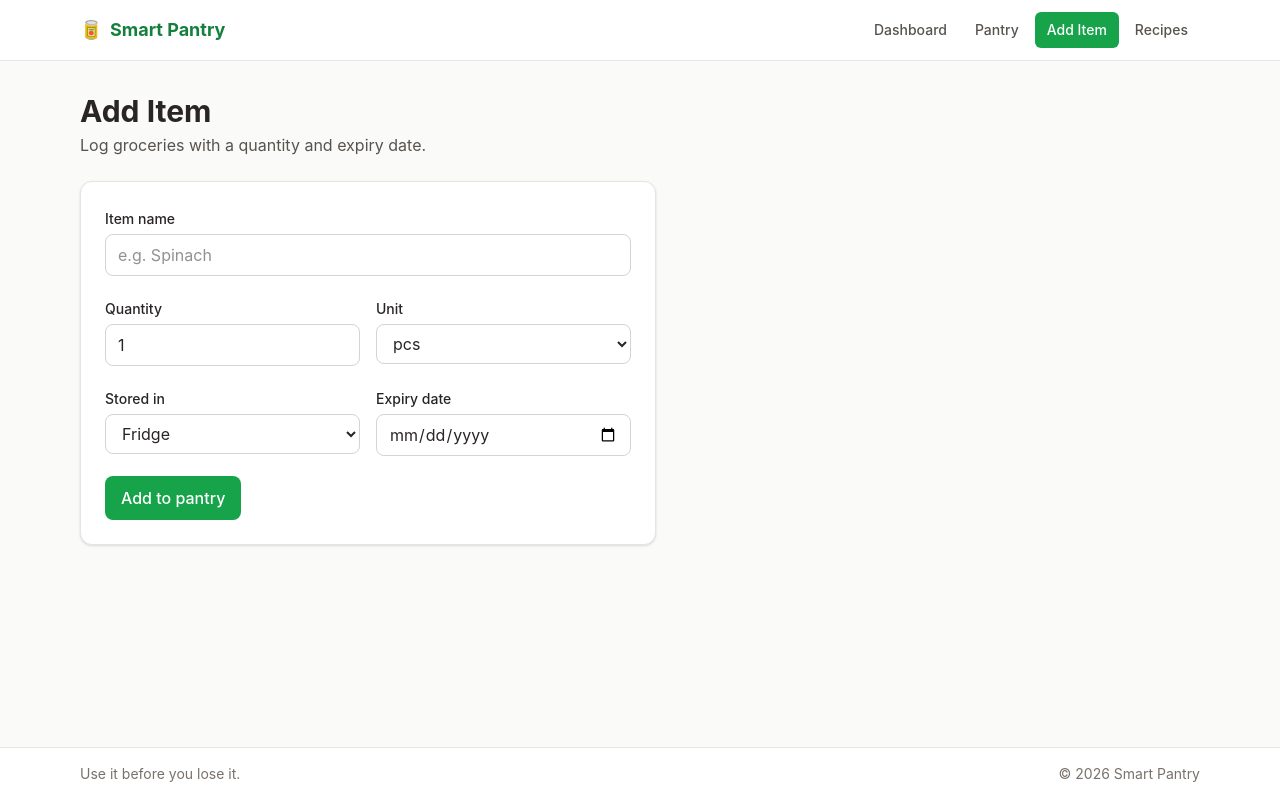
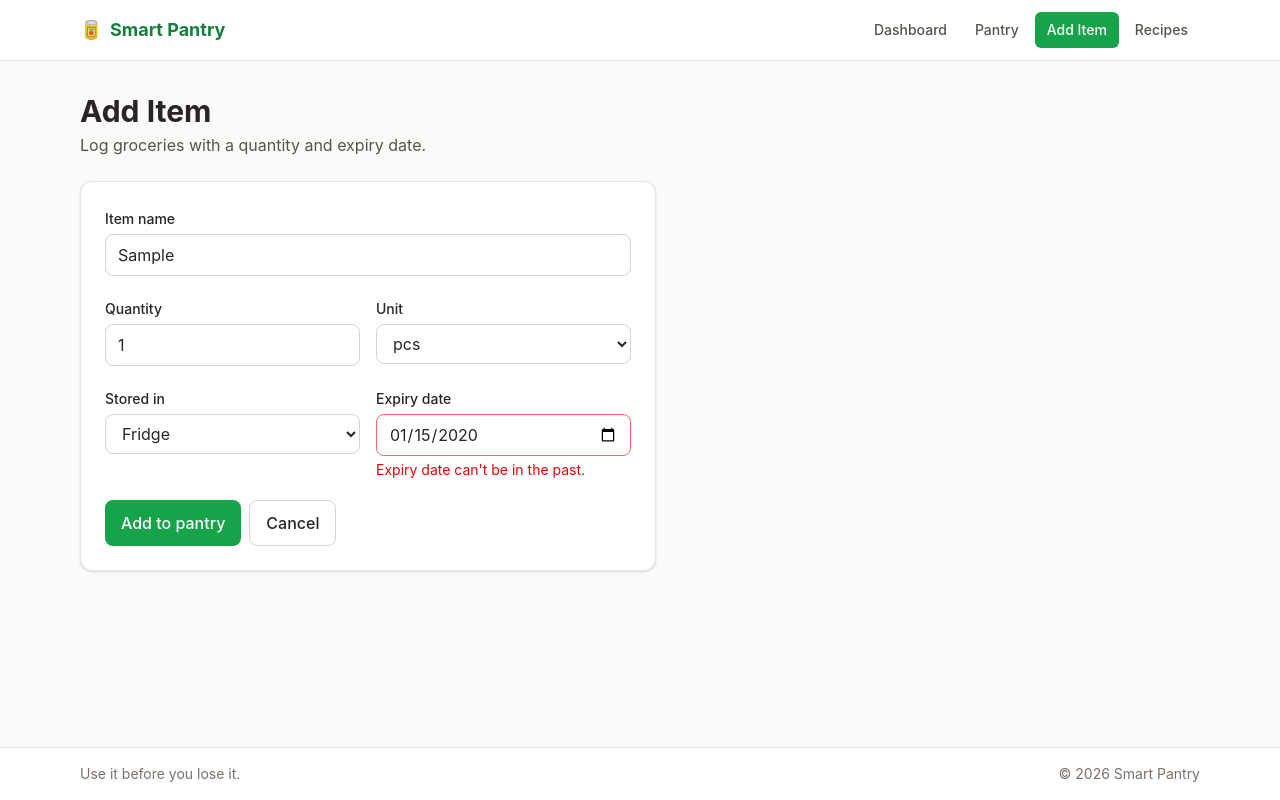
Before and after one commit to rahulrvu-24/Smart-pantry, a React (Vite) app: page /add in a window 1280 px wide. Both pictures are taken after typing "Sample", "2020-01-15" into the empty fields and a click on the button "Add to pantry". Built offline with nearby package versions, Linux system fonts and the light colour scheme.

Commit message:
feat: validate form and redirect to pantry with useNavigate

```diff
--- a/src/components/additemform.jsx
+++ b/src/components/additemform.jsx
@@ -1,5 +1,6 @@
 import { useState } from 'react'
 import { CATEGORIES, UNITS } from '../data/pantry'
+import { toDateString } from '../utils/date'
 
 const EMPTY_FORM = {
   name: '',
@@ -9,22 +10,73 @@ const EMPTY_FORM = {
   expiryDate: '',
 }
 
-const inputClass =
-  'mt-1 w-full rounded-lg border border-stone-300 bg-white px-3 py-2 focus:border-brand-600 focus:outline-none focus:ring-2 focus:ring-brand-100'
+// Returns an object of error messages, e.g. { name: 'Please enter a name.' }. Empty object = valid.
+function validate(form) {
+  const errors = {}
+  const today = toDateString(new Date())
+  const quantity = Number(form.quantity)
+
+  if (!form.name.trim()) {
+    errors.name = 'Please enter an item name.'
+  } else if (form.name.trim().length > 40) {
+    errors.name = 'Keep the name under 40 characters.'
+  }
+
+  if (!Number.isInteger(quantity) || quantity < 1 || quantity > 999) {
+    errors.quantity = 'Quantity must be a whole number from 1 to 999.'
+  }
+
+  if (!form.expiryDate) {
+    errors.expiryDate = 'Please pick an expiry date.'
+  } else if (form.expiryDate < today) {
+    // 'YYYY-MM-DD' strings compare correctly as text
+    errors.expiryDate = "Expiry date can't be in the past."
+  }
+
+  return errors
+}
+
+const inputBase =
+  'mt-1 w-full rounded-lg border bg-white px-3 py-2 focus:outline-none focus:ring-2'
+
+// Red border when the field has an error, green focus ring otherwise
+const inputClass = (hasError) =>
+  `${inputBase} ${
+    hasError
+      ? 'border-red-400 focus:border-red-500 focus:ring-red-100'
+      : 'border-stone-300 focus:border-brand-600 focus:ring-brand-100'
+  }`
+
+function FieldError({ message }) {
+  if (!message) return null
+  return <p className="mt-1 text-sm text-red-600">{message}</p>
+}
 
 // Controlled form: every input's value comes from state, and every keystroke updates state.
-function AddItemForm({ onAdd }) {
-  // One state object for all fields
+function AddItemForm({ onAdd, onCancel }) {
+  // One state object for all fields, plus one for validation errors
   const [form, setForm] = useState(EMPTY_FORM)
+  const [errors, setErrors] = useState({})
+  // Today's date, worked out once when the form first appears (used as the date picker's minimum)
+  const [today] = useState(() => toDateString(new Date()))
 
   // One change handler for every input: uses the input's `name` attribute to know which field to update
   const handleChange = (e) => {
     const { name, value } = e.target
     setForm((prev) => ({ ...prev, [name]: value }))
+    // Clear that field's error as soon as the user edits it
+    setErrors((prev) => ({ ...prev, [name]: undefined }))
   }
 
   const handleSubmit = (e) => {
     e.preventDefault() // stop the browser from reloading the page
+
+    const newErrors = validate(form)
+    if (Object.keys(newErrors).length > 0) {
+      setErrors(newErrors)
+      return // don't submit invalid data
+    }
+
     onAdd({
       name: form.name.trim(),
       quantity: Number(form.quantity),
@@ -36,7 +88,12 @@ function AddItemForm({ onAdd }) {
   }
 
   return (
-    <form onSubmit={handleSubmit} className="max-w-xl space-y-5 rounded-xl border border-stone-200 bg-white p-5 shadow-sm sm:p-6">
+    // noValidate turns off the browser's built-in popups so our own messages are shown instead
+    <form
+      onSubmit={handleSubmit}
+      noValidate
+      className="max-w-xl space-y-5 rounded-xl border border-stone-200 bg-white p-5 shadow-sm sm:p-6"
+    >
       <div>
         <label htmlFor="name" className="text-sm font-medium">Item name</label>
         <input
@@ -46,9 +103,10 @@ function AddItemForm({ onAdd }) {
           value={form.name}
           onChange={handleChange}
           placeholder="e.g. Spinach"
-          required
-          className={inputClass}
+          aria-invalid={Boolean(errors.name)}
+          className={inputClass(errors.name)}
         />
+        <FieldError message={errors.name} />
       </div>
 
       <div className="grid grid-cols-2 gap-4">
@@ -59,15 +117,17 @@ function AddItemForm({ onAdd }) {
             name="quantity"
             type="number"
             min="1"
+            max="999"
             value={form.quantity}
             onChange={handleChange}
-            required
-            className={inputClass}
+            aria-invalid={Boolean(errors.quantity)}
+            className={inputClass(errors.quantity)}
           />
+          <FieldError message={errors.quantity} />
         </div>
         <div>
           <label htmlFor="unit" className="text-sm font-medium">Unit</label>
-          <select id="unit" name="unit" value={form.unit} onChange={handleChange} className={inputClass}>
+          <select id="unit" name="unit" value={form.unit} onChange={handleChange} className={inputClass(false)}>
             {UNITS.map((unit) => (
               <option key={unit} value={unit}>{unit}</option>
             ))}
@@ -78,7 +138,13 @@ function AddItemForm({ onAdd }) {
       <div className="grid gap-4 sm:grid-cols-2">
         <div>
           <label htmlFor="category" className="text-sm font-medium">Stored in</label>
-          <select id="category" name="category" value={form.category} onChange={handleChange} className={inputClass}>
+          <select
+            id="category"
+            name="category"
+            value={form.category}
+            onChange={handleChange}
+            className={inputClass(false)}
+          >
             {CATEGORIES.map((category) => (
               <option key={category} value={category}>{category}</option>
             ))}
@@ -90,20 +156,31 @@ function AddItemForm({ onAdd }) {
             id="expiryDate"
             name="expiryDate"
             type="date"
+            min={today}
             value={form.expiryDate}
             onChange={handleChange}
-            required
-            className={inputClass}
+            aria-invalid={Boolean(errors.expiryDate)}
+            className={inputClass(errors.expiryDate)}
           />
+          <FieldError message={errors.expiryDate} />
         </div>
       </div>
 
-      <button
-        type="submit"
-        className="w-full rounded-lg bg-brand-600 px-4 py-2.5 font-medium text-white hover:bg-brand-700 sm:w-auto"
-      >
-        Add to pantry
-      </button>
+      <div className="flex flex-col gap-2 sm:flex-row">
+        <button
+          type="submit"
+          className="rounded-lg bg-brand-600 px-4 py-2.5 font-medium text-white hover:bg-brand-700"
+        >
+          Add to pantry
+        </button>
+        <button
+          type="button"
+          onClick={onCancel}
+          className="rounded-lg border border-stone-300 px-4 py-2.5 font-medium hover:bg-stone-100"
+        >
+          Cancel
+        </button>
+      </div>
     </form>
   )
 }
--- a/src/pages/additem.jsx
+++ b/src/pages/additem.jsx
@@ -1,12 +1,22 @@
+import { useNavigate } from 'react-router-dom'
 import PageHeader from '../components/pageheader'
 import AddItemForm from '../components/additemform'
 
-// Page component: receives onAdd from App and passes it to the form
+// Page component: the form only collects data; the page decides what happens after (navigation).
 function AddItem({ onAdd }) {
+  const navigate = useNavigate()
+
+  const handleAdd = (newItem) => {
+    onAdd(newItem) // update App's state
+    navigate('/pantry') // then go to the pantry to see it
+  }
+
+  const handleCancel = () => navigate('/pantry')
+
   return (
     <>
       <PageHeader title="Add Item" subtitle="Log groceries with a quantity and expiry date." />
-      <AddItemForm onAdd={onAdd} />
+      <AddItemForm onAdd={handleAdd} onCancel={handleCancel} />
     </>
   )
 }
```
